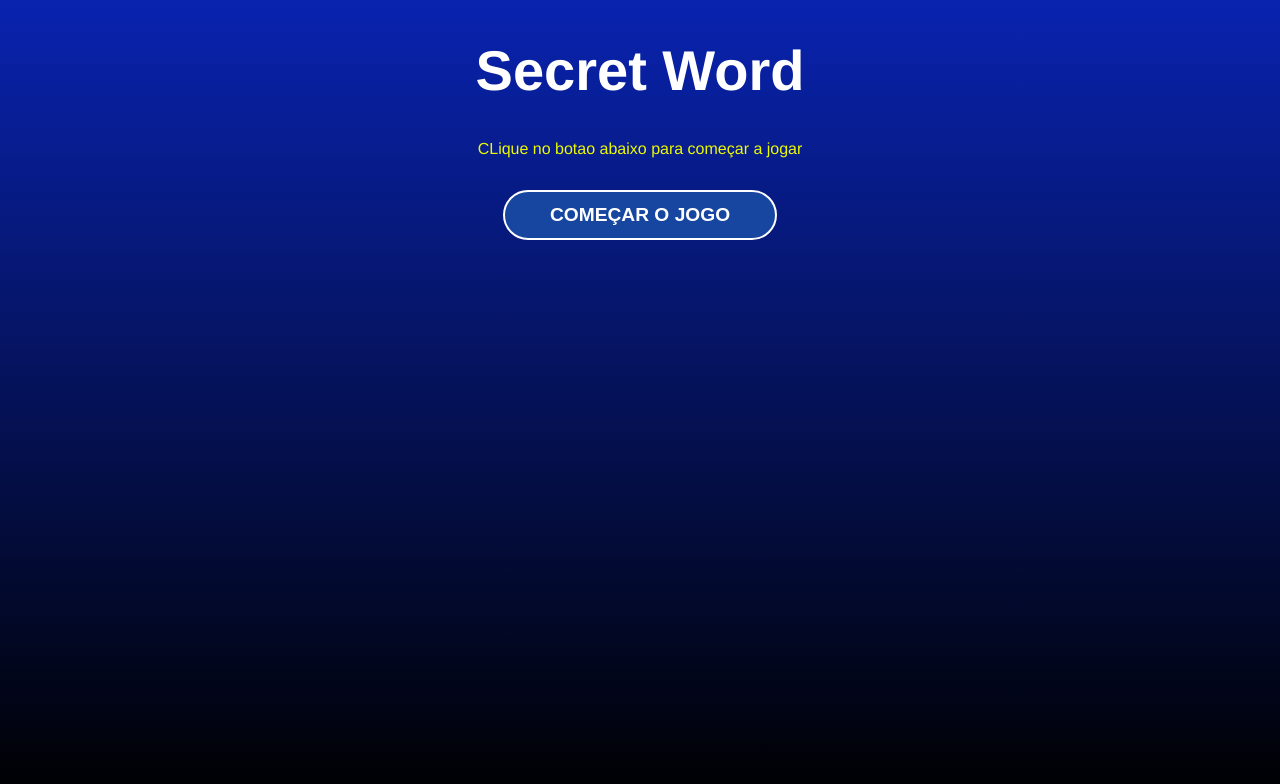
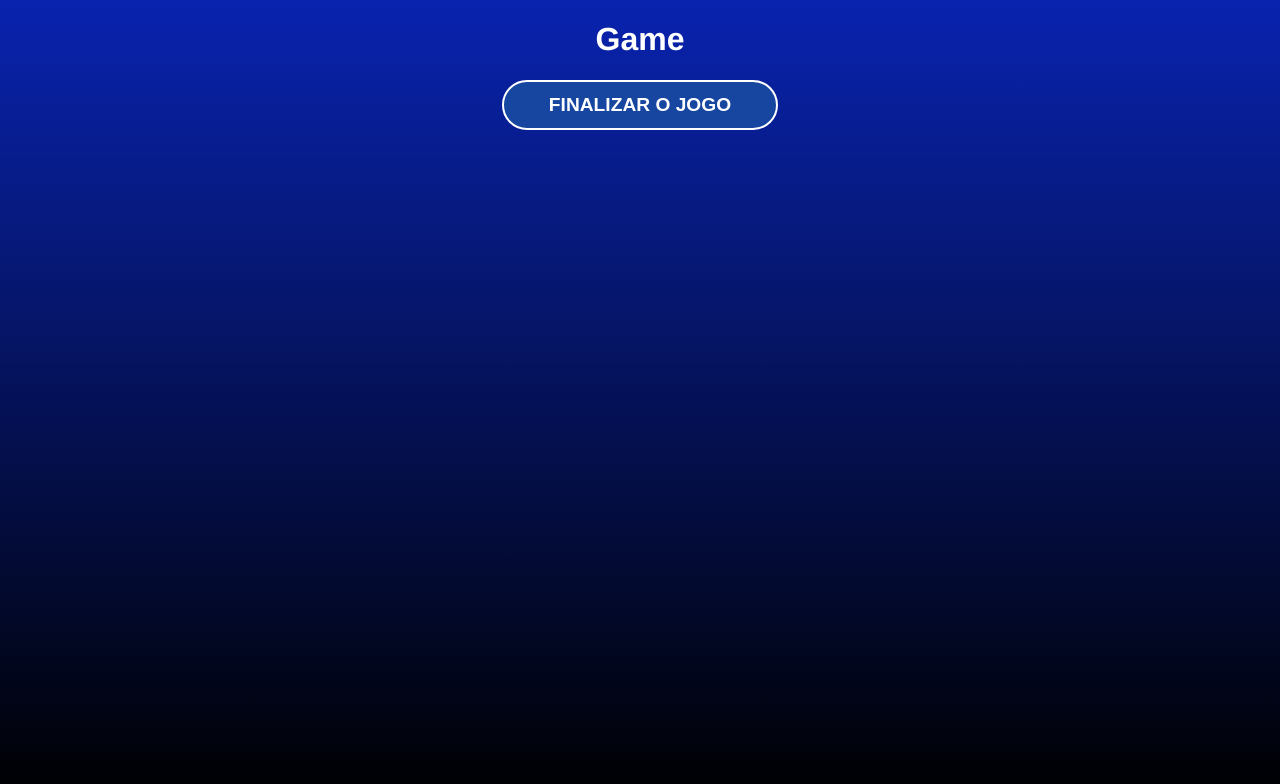
Before and after one commit to CauaMic4/Secret_Word, a React (Vite) app: page / in a window 1280 px wide. Both pictures are taken after a click on the button "COMEÇAR O JOGO". Shown: the top 784 px of the page. Built offline with nearby package versions, Linux system fonts and the light colour scheme.

Commit message:
criação de functions que permite o acesso aos componentes

```diff
--- a/src/App.jsx
+++ b/src/App.jsx
@@ -22,13 +22,26 @@
   const [gameStage, setGameStage] = useState(stages[0].name);
   const [words] = useState(wordsList);
 
-  console.log(words);
+  // start the game
+  const startGame = () => {
+    setGameStage(stages[1].name);
+  }
+
+  // process the letter input
+  const verifyLetter = () => {
+    setGameStage(stages[2].name);
+  };
+
+  // restart the game
+  const retry = () => {
+    setGameStage(stages[0].name);
+  }
 
   return (
     <div className='App'>
-      {gameStage === 'start' && <StartScreen />}
-      {gameStage === 'game' && <Game />}
-      {gameStage === 'end' && <GameOver />}
+      {gameStage === 'start' && <StartScreen startGame={startGame} />}
+      {gameStage === 'game' && <Game verifyLetter={verifyLetter} />}
+      {gameStage === 'end' && <GameOver retry={retry} />}
     </div>
   );
 }
--- a/src/components/Game.jsx
+++ b/src/components/Game.jsx
@@ -1,8 +1,11 @@
 import './Game.css';
 
-const Game = () => {
+const Game = ({verifyLetter}) => {
   return (
-    <div>Game</div>
+      <div>
+          <h1>Game</h1>
+          <button onClick={verifyLetter}>Finalizar o jogo</button>
+    </div>
   )
 }
 
--- a/src/components/GameOver.jsx
+++ b/src/components/GameOver.jsx
@@ -1,8 +1,11 @@
 import './GameOver.css';
 
-const GameOver = () => {
+const GameOver = ({retry}) => {
   return (
-    <div>GameOver</div>
+    <div>
+        <h1>Resetar o jogo</h1>
+        <button onClick={retry}>Começar o jogo</button>
+    </div>
   )
 }
 
--- a/src/components/StartScreen.jsx
+++ b/src/components/StartScreen.jsx
@@ -1,11 +1,11 @@
 import './StartScreen.css';
 
-const StartScreen = () => {
+const StartScreen = ({startGame}) => {
   return (
     <div className='start'>
           <h1>Secret Word</h1>
           <p>CLique no botao abaixo para começar a jogar</p>
-          <button>Começar o jogo</button>
+          <button onClick={startGame}>Começar o jogo</button>
     </div>
   )
 }
```
